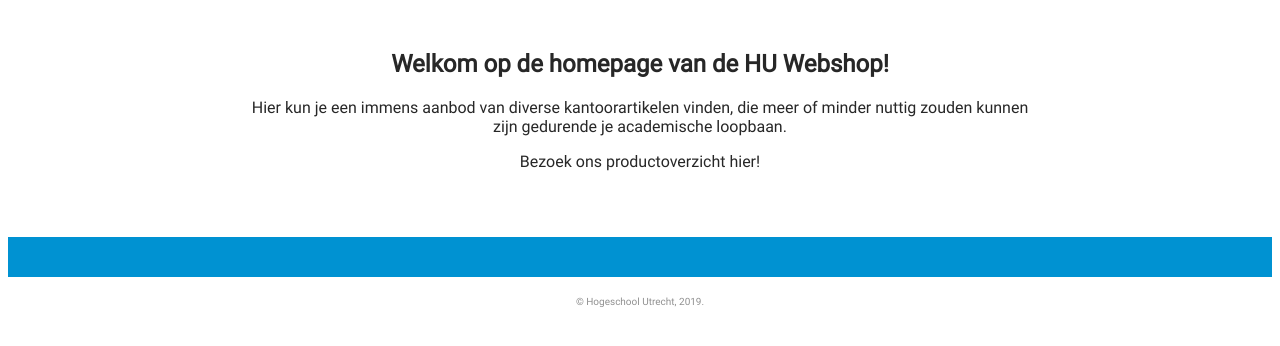
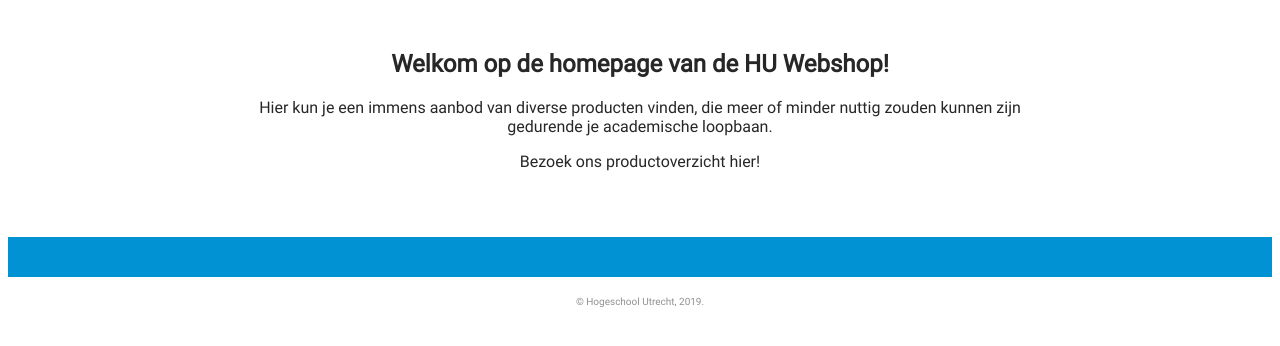
Before and after one commit to Tiescoolio/AI-Group-Project-Kunstmatige-Koningen, a Flask app: template templates/homepage.html in a window 1280 px wide. Shown: the part 174-520 px from the top of the page. Run offline with Flask 2, Linux system fonts and the light colour scheme; the template is opened without the code that fills it, so the values that code supplies are empty.

Commit message:
More Readme text and a quick template update.

```diff
--- a/templates/homepage.html
+++ b/templates/homepage.html
@@ -1,6 +1,6 @@
 {% extends "base.html" %}
 {% block content %}
 	<h2>Welkom op de homepage van de HU Webshop!</h2>
-	<p>Hier kun je een immens aanbod van diverse kantoorartikelen vinden, die meer of minder nuttig zouden kunnen zijn gedurende je academische loopbaan.</p>
+	<p>Hier kun je een immens aanbod van diverse producten vinden, die meer of minder nuttig zouden kunnen zijn gedurende je academische loopbaan.</p>
 	<p>Bezoek ons <a href="/producten">productoverzicht</a> hier!</p>
 {% endblock %}
```
Also changed, not shown: README.md.
